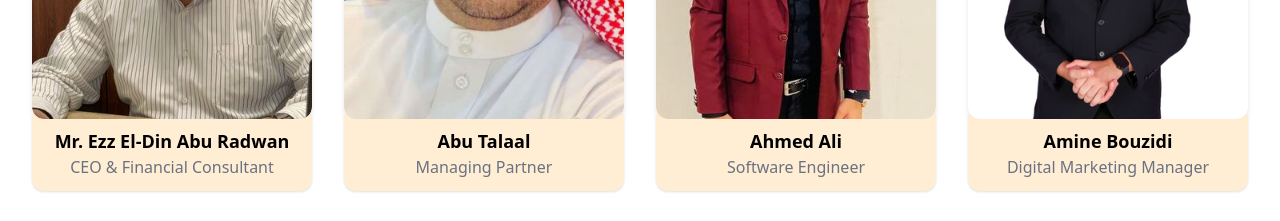
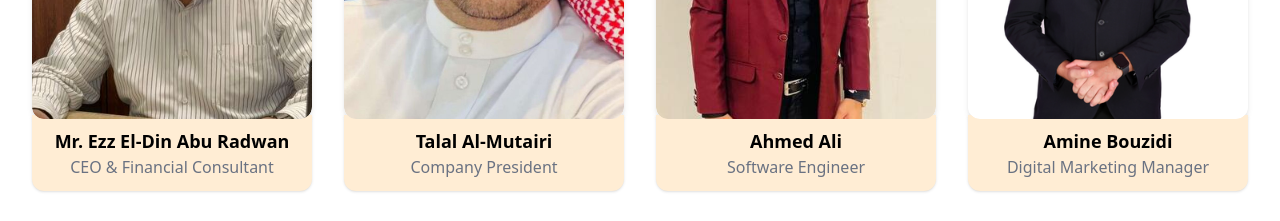
Before and after one commit to sheikhawab/rakeez_hostinger, a React (Vite) app: page / in a window 1280 px wide. Shown: the part 8400-8621 px from the top of the page. Built offline with nearby package versions, Linux system fonts and the light colour scheme.

Commit message:
names in arabic and english

```diff
--- a/src/components/TeamPhotos.tsx
+++ b/src/components/TeamPhotos.tsx
@@ -5,30 +5,31 @@ const OurTeamSection: React.FC = () => {
   const teamMembers = [
   {
     src: "/images/abuhassan.jpg",
-      name: "Mr. Ezz El-Din Abu Radwan",
-      designation: "CEO & Financial Consultant",
+    name: t("team.abuhassan.name"),
+    designation: t("team.abuhassan.designation"),
   },
   {
     src: "/images/talaal.jpg",
-      name: "Abu Talaal",
-      designation: "Managing Partner",
+    name: t("team.talaal.name"),
+    designation: t("team.talaal.designation"),
   },
   {
     src: "/images/ahmed.jpg",
-      name: "Ahmed Ali",
-      designation: "Software Engineer",
+    name: t("team.ahmed.name"),
+    designation: t("team.ahmed.designation"),
   },
   {
     src: "/images/ameen.png",
-      name: "Amine Bouzidi",
-      designation: "Digital Marketing Manager",
+    name: t("team.ameen.name"),
+    designation: t("team.ameen.designation"),
   },
   {
     src: "/images/awab.jpg",
-      name: "Awab Shoukat",
-      designation: "Software Engineer",
+    name: t("team.awab.name"),
+    designation: t("team.awab.designation"),
   },
 ];
+
 
   return (
     <section id="our-team" className="relative bg-white overflow-hidden py-16 sm:py-20">
--- a/src/locales/ar/translation.json
+++ b/src/locales/ar/translation.json
@@ -373,10 +373,33 @@
         "تصميم محسّن للهواتف والأجهزة اللوحية"
       ]
     }
-  },"team": {
-    "title": "تعرف على فريقنا المحترف",
-    "description": "فريق من العقول الإبداعية والخبراء التقنيين يعملون معًا لبناء حلول ويب عصرية"
+  },
+  "team": {
+    "title": "قابل فريقنا المحترف",
+    "description": "فريق من العقول المبدعة والخبراء التقنيين يعملون معًا لبناء حلول ويب حديثة.",
+    "abuhassan": {
+      "name": "السيد عز الدين أبو رضوان",
+      "designation": "المدير التنفيذي والمستشار المالي"
+    },
+    "talaal": {
+      "name": "طلال المطيري",
+      "designation": "رئيس الشركة"
+    },
+    "ahmed": {
+      "name": "أحمد علي",
+      "designation": "مهندس برمجيات"
+    },
+    "ameen": {
+      "name": "أمين بوزيدي",
+      "designation": "مدير التسويق الرقمي"
+    },
+    "awab": {
+      "name": "أواب شوكت",
+      "designation": "مهندس برمجيات"
+    }
   }
 
 
+
+
 }
--- a/src/locales/en/translation.json
+++ b/src/locales/en/translation.json
@@ -375,10 +375,29 @@
         "Mobile & tablet optimized design"
       ]
     }
-  },"team": {
+  },
+  "team": {
     "title": "Meet Our Professionals",
-    "description": "A team of creative minds and technical experts working together to build modern web solutions."
+    "description": "A team of creative minds and technical experts working together to build modern web solutions.",
+    "abuhassan": {
+      "name": "Mr. Ezz El-Din Abu Radwan",
+      "designation": "CEO & Financial Consultant"
+    },
+    "talaal": {
+      "name": "Talal Al-Mutairi",
+      "designation": "Company President"
+    },
+    "ahmed": {
+      "name": "Ahmed Ali",
+      "designation": "Software Engineer"
+    },
+    "ameen": {
+      "name": "Amine Bouzidi",
+      "designation": "Digital Marketing Manager"
+    },
+    "awab": {
+      "name": "Awab Shoukat",
+      "designation": "Software Engineer"
+    }
   }
-
-
 }
```
Lines whose indentation alone changed are shown as unchanged.
